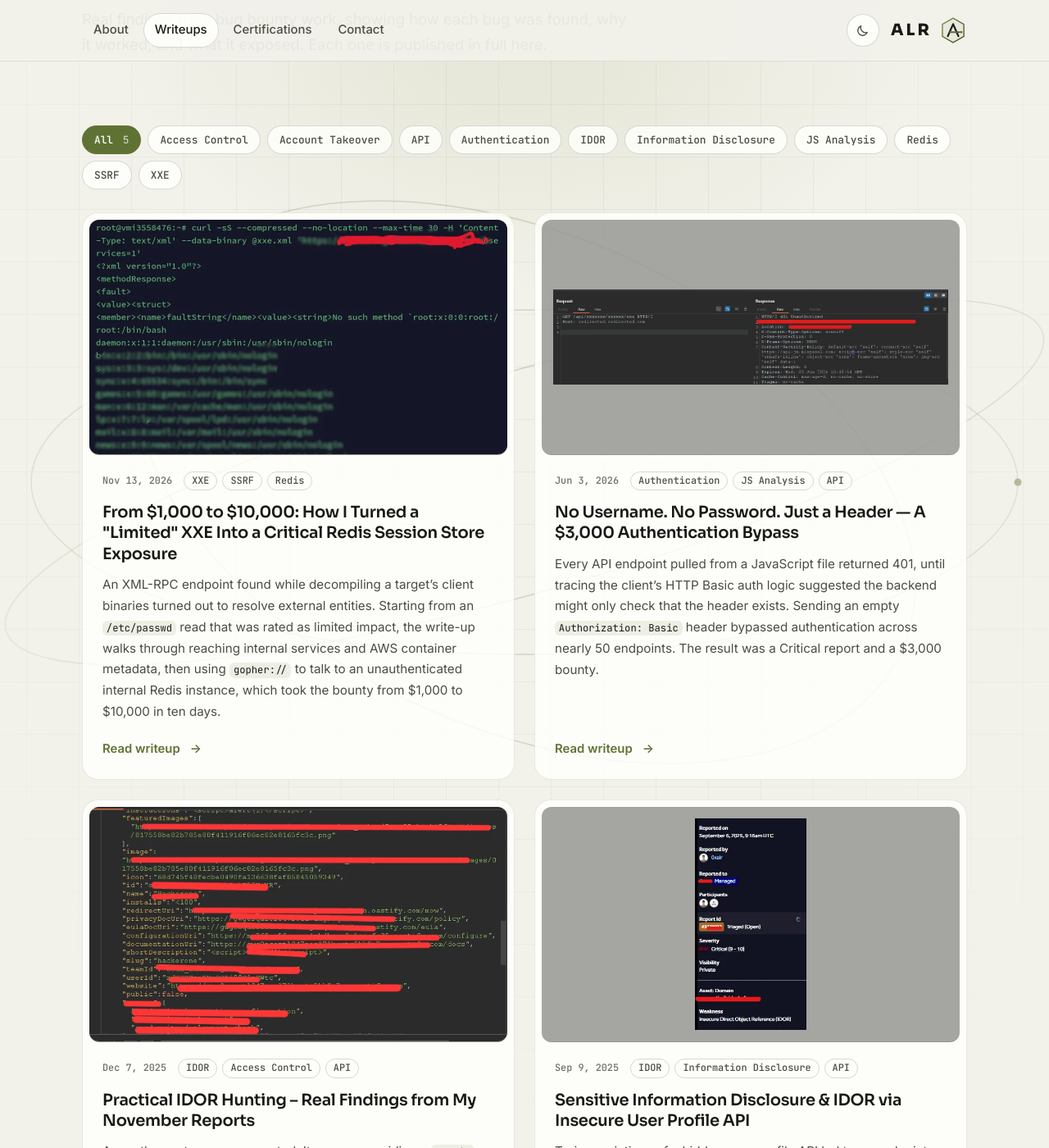
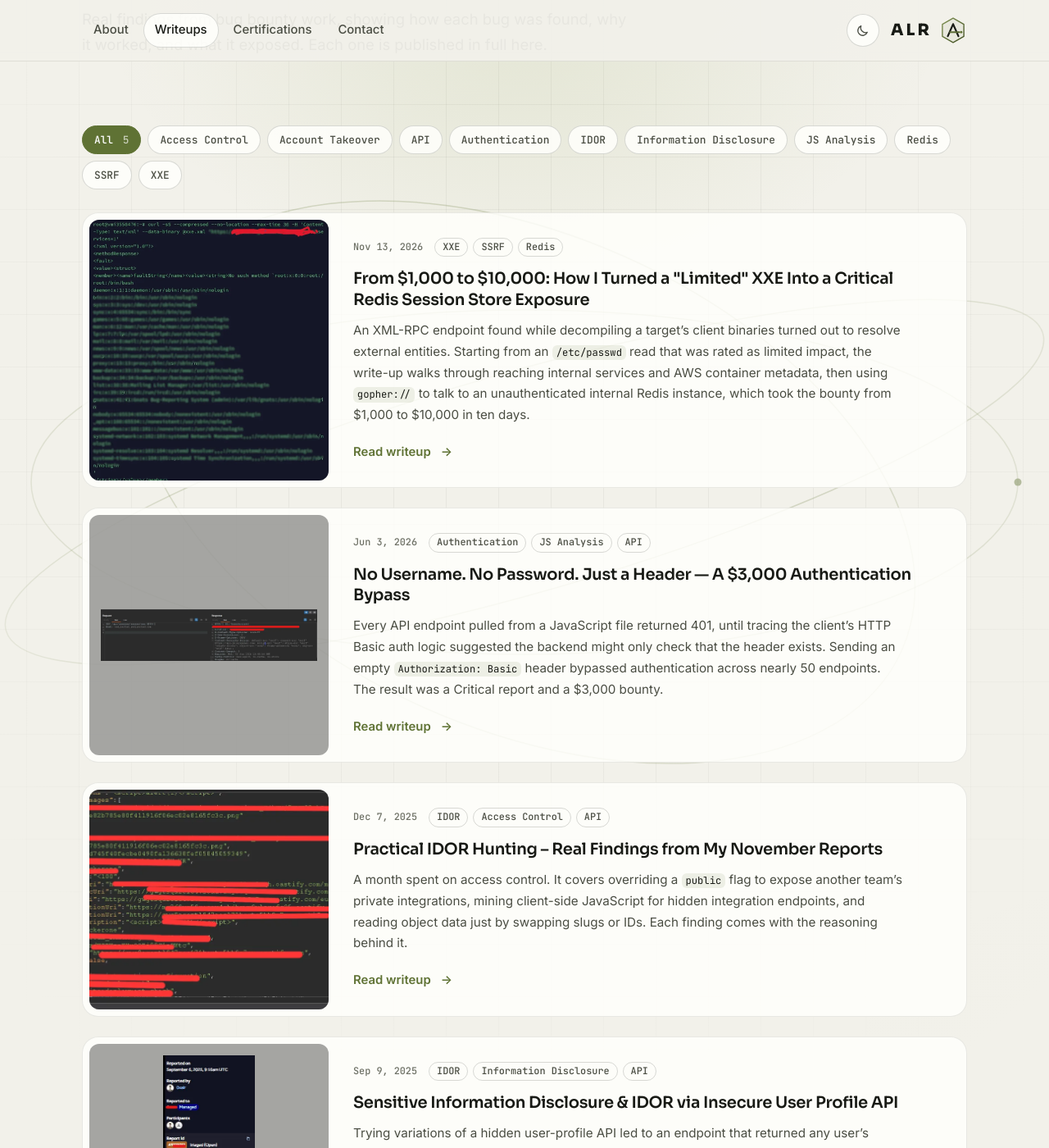
Before and after one commit to 0xalr/0xalr.github.io, a Jekyll site: the page built from writeups/index.html, in a window 1280 px wide and 1400 px high, scrolled down 301 px. Shown: the whole window at 82% size. Built offline with Jekyll 4.4.1, drawn with Linux system fonts in a browser that asks for light colours.

Commit message:
Writeups list as horizontal rows; drop duplicate featured image at top of article
Co-Authored-By: Claude Opus 5.5 <noreply@anthropic.com>

```diff
--- a/_writeups/user-profile-api-idor-information-disclosure.html
+++ b/_writeups/user-profile-api-idor-information-disclosure.html
@@ -8,8 +8,7 @@ cover_fit: contain
 summary: "Trying variations of a hidden user-profile API led to an endpoint that returned any user's information by GUID. The missing piece, getting a victim's GUID, came from the registration flow: signing up with an existing email returned that user's GUID."
 tags: ["IDOR", "Information Disclosure", "API"]
 ---
-{% raw %}<figure><img src="{% endraw %}{{ '/assets/img/writeups/user-profile-api-idor-information-disclosure/01.webp' | relative_url }}{% raw %}" width="246" height="467" alt="" loading="lazy" decoding="async"></figure>
-<h3 dir="auto"><strong>What is idor?</strong></h3>
+{% raw %}<h3 dir="auto"><strong>What is idor?</strong></h3>
 <p dir="auto">An IDOR (Insecure Direct Object Reference) vulnerability occurs when an application allows a user to access or modify data/resources within the system simply by changing the ID in the request, without performing permission verification.</p>
 <p dir="auto">This means that the attacker changes a number or value in the URL or Request Parameter (such as: user_id=123 to user_id=124) → and thus accesses information or resources that are not related to his account.</p>
 <p dir="auto">For Example:</p>
--- a/assets/css/main.css
+++ b/assets/css/main.css
@@ -341,6 +341,18 @@ p { margin: 0 0 1em; }
   content: "Latest"; padding: 3px 10px; border-radius: 999px; background: var(--accent); color: var(--accent-ink); font-weight: 500;
 }
 .card.is-hidden { display: none; }
+/* Writeups list: one horizontal row per post */
+.card-grid--list { grid-template-columns: 1fr; }
+.card-grid--list .card { display: grid; grid-template-columns: minmax(0, 300px) minmax(0, 1fr); align-items: stretch; }
+.card-grid--list .card-media { position: relative; aspect-ratio: auto; min-height: 200px; border-bottom: 0; margin: 8px 0 8px 8px; }
+.card-grid--list .card-media img { position: absolute; inset: 0; }
+.card-grid--list .card-body { padding: clamp(20px, 2.6vw, 30px); justify-content: center; }
+.card-grid--list .card-summary { max-width: 70ch; }
+@media (max-width: 640px) {
+  .card-grid--list .card { grid-template-columns: 1fr; }
+  .card-grid--list .card-media { min-height: 0; aspect-ratio: 16 / 9; margin: 8px 8px 0; }
+  .card-grid--list .card-media img { position: static; }
+}
 
 /* filters */
 .filters { display: flex; flex-wrap: wrap; gap: 8px; margin-bottom: 28px; }
--- a/tools/import_medium.py
+++ b/tools/import_medium.py
@@ -263,6 +263,8 @@ def main():
         cover = download_images(slug, san.images, san, args.dry_run)
         body = strip_title_heading("".join(san.out), title)
         body = re.sub(r"<p dir=\"auto\">\s*</p>", "", body)
+        # The first image is the featured/cover image shown on the listing; don't repeat it at the top of the article.
+        body = re.sub(r"^\s*<figure>\s*<img[^>]*>\s*(<figcaption>.*?</figcaption>\s*)?</figure>\s*", "", body, count=1, flags=re.S)
         body = body.replace("</p><", "</p>\n<").replace("</h3><", "</h3>\n<").replace("</figure><", "</figure>\n<").replace("</pre><", "</pre>\n<")
 
         path = os.path.join(COLL, slug + ".html")
```
